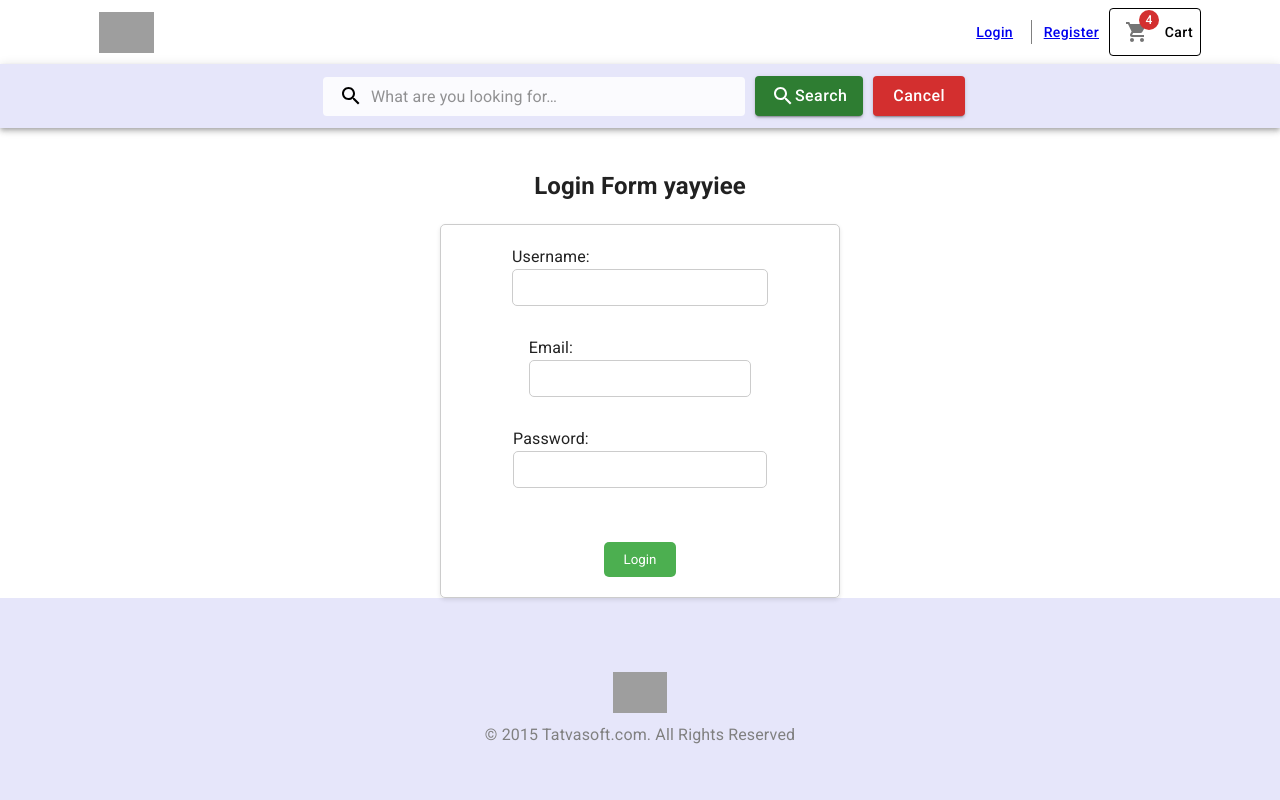
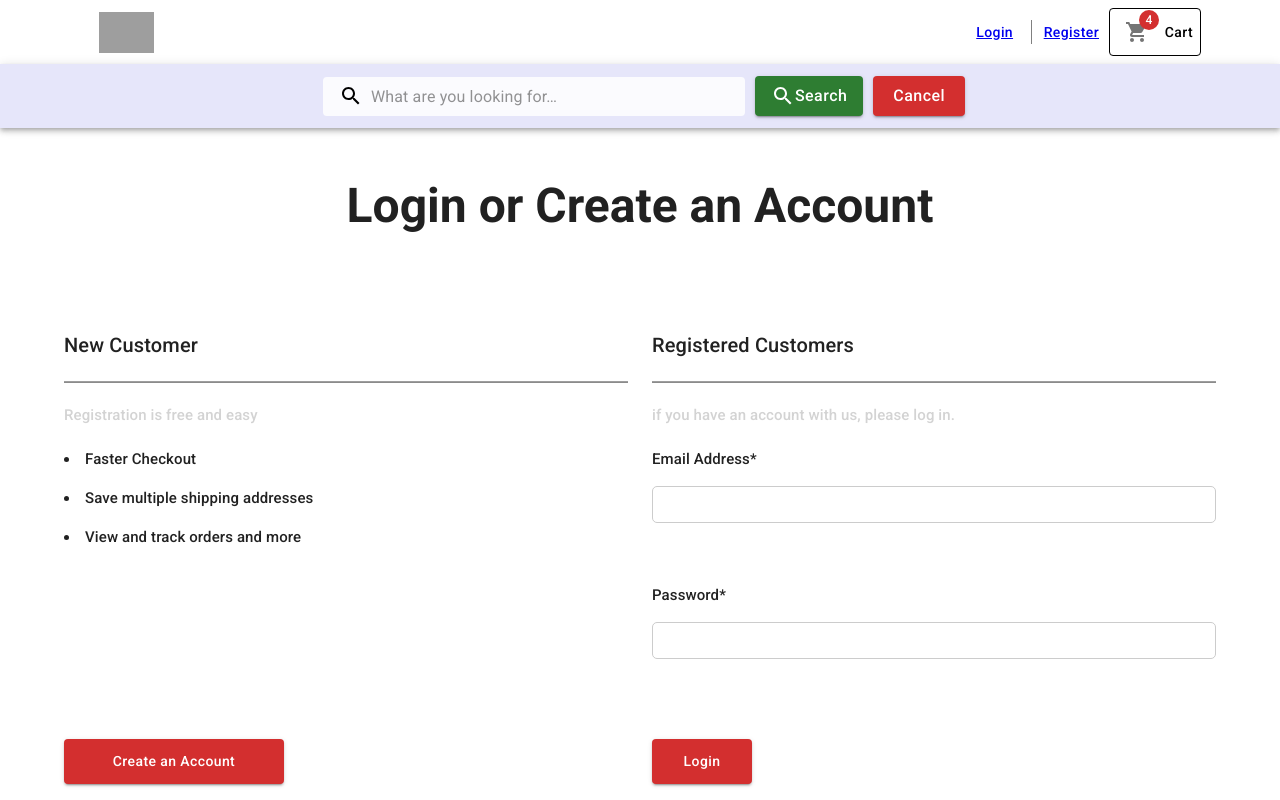
Before and after one commit to CHIRAGBCHAVDA/Tatva_Project, a React (Create React App) app: page /Login in a window 1280 px wide. Shown: the top 800 px of the page. Built offline with nearby package versions, Linux system fonts and the light colour scheme; grey boxes are pictures that could not be loaded.

Commit message:
created login page but validation and navigation from login to registration page is remaining

```diff
--- a/src/Components/LoginForm.js
+++ b/src/Components/LoginForm.js
@@ -1,5 +1,12 @@
 import React, { useState } from "react";
 import "./Title.css";
+import { Typography } from "@material-ui/core";
+import CssBaseline from "@mui/material/CssBaseline";
+import Box from "@mui/material/Box";
+import Container from "@mui/material/Container";
+import Grid from "@mui/material/Grid";
+import Divider from "@mui/material/Divider";
+import Button from "@mui/material/Button";
 
 const LoginForm = () => {
   const [uname, setUname] = useState("");
@@ -28,22 +35,180 @@ const LoginForm = () => {
   };
 
   return (
-    <div className="form-container">
-      <h2>Login Form yayyiee</h2>
-      <form onSubmit={handleForm}>
-        <label>
-          Username: <input type="text" value={uname} onChange={UnameChange} />
-        </label>
-        <label>
-          Email: <input type="email" value={mail} onChange={MailChange} />
-        </label>
+    // <div className="form-container">
+    //   <h2>Login Form yayyiee</h2>
+    //   <form onSubmit={handleForm}>
+    //     <label>
+    //       Username: <input type="text" value={uname} onChange={UnameChange} />
+    //     </label>
+    //     <label>
+    //       Email: <input type="email" value={mail} onChange={MailChange} />
+    //     </label>
 
-        <label>
-          Password: <input type="password" value={pwd} onChange={PwdChange} />
-        </label>
-        <br />
-        <button type="submit">Login</button>
-      </form>
+    //     <label>
+    //       Password: <input type="password" value={pwd} onChange={PwdChange} />
+    //     </label>
+    //     <br />
+    //     <button type="submit">Login</button>
+    //   </form>
+    // </div>
+
+    <div>
+      <React.Fragment>
+        <CssBaseline />
+        <Container fixed>
+          <Typography
+            variant="h3"
+            style={{
+              textAlign: "center",
+              paddingTop: "50px",
+              paddingBottom: "25px",
+              fontWeight: "bold",
+            }}
+          >
+            Login or Create an Account
+          </Typography>
+          <Box sx={{ width: "100%", paddingTop: "20px" }}>
+            <Grid
+              container
+              rowSpacing={1}
+              columnSpacing={{ xs: 1, sm: 2, md: 3 }}
+            >
+              <Grid item xs={6}>
+                <Typography
+                  variant="h6"
+                  style={{ paddingTop: "50px", paddingBottom: "20px" }}
+                >
+                  New Customer
+                </Typography>
+                <Divider sx={{ bgcolor: "grey.500", height: 2 }} />
+                <div style={{ fontSize: "15px" }}>
+                  <Typography
+                    variant="h6"
+                    style={{
+                      paddingTop: "20px",
+                      fontSize: "15px",
+                      color: "lightgray",
+                    }}
+                  >
+                    Registration is free and easy
+                  </Typography>
+
+                  <Typography
+                    variant="h6"
+                    style={{
+                      paddingTop: "20px",
+                      fontSize: "15px",
+                      paddingLeft: "0px",
+                    }}
+                  >
+                    <li>Faster Checkout</li>
+                  </Typography>
+
+                  <Typography
+                    variant="h6"
+                    style={{
+                      fontSize: "15px",
+                      paddingTop: "15px",
+                    }}
+                  >
+                    <li>Save multiple shipping addresses</li>
+                  </Typography>
+                  <Typography
+                    variant="h6"
+                    style={{
+                      paddingTop: "15px",
+                      paddingBottom: "190px",
+                      fontSize: "15px",
+                      paddingLeft: "0px",
+                    }}
+                  >
+                    <li>View and track orders and more</li>
+                  </Typography>
+                  <Button
+                    variant="contained"
+                    color="error"
+                    sx={{
+                      textTransform: "none",
+                      alignItems: "center",
+                      marginBottom: "80px",
+                    }}
+
+                    style={{height:"45px" , width:"220px"}}
+
+                  >
+                    Create an Account
+                  </Button>
+                </div>
+              </Grid>
+              <Grid item xs={6}>
+                <Typography
+                  variant="h6"
+                  style={{ paddingTop: "50px", paddingBottom: "20px" }}
+                >
+                  Registered Customers
+                </Typography>
+                <Divider sx={{ bgcolor: "grey.500", height: 2 }} />
+                <Typography
+                  variant="h6"
+                  style={{
+                    paddingTop: "20px",
+                    paddingBottom: "20px",
+                    fontSize: "15px",
+                    color: "lightgray",
+                  }}
+                >
+                  if you have an account with us, please log in.
+                </Typography>
+
+                <Grid>
+                  <label>
+                    <Typography
+                      variant="h6"
+                      style={{
+                        paddingBottom: "15px",
+                        fontSize: "15px",
+                      }}
+                    >
+                      Email Address*
+                    </Typography>
+                    <input type="text" />
+                  </label>
+                </Grid>
+
+                <Grid style={{ marginTop: "40px", marginBottom: "60px" }}>
+                  <label>
+                    <Typography
+                      variant="h6"
+                      style={{
+                        paddingBottom: "15px",
+                        fontSize: "15px",
+                      }}
+                    >
+                      Password*
+                    </Typography>
+                    <input type="email" />
+                  </label>
+                </Grid>
+                <Button
+                  variant="contained"
+                  color="error"
+                  sx={{
+                    textTransform: "none",
+                    alignItems: "center",
+                    marginBottom: "80px",
+                  }}
+
+                  style={{height:"45px" , width:"100px"}}
+
+                >
+                  Login
+                </Button>
+              </Grid>
+            </Grid>
+          </Box>
+        </Container>
+      </React.Fragment>
     </div>
   );
 };
--- a/src/Registration.js
+++ b/src/Registration.js
@@ -1,4 +1,4 @@
-import React from "react";
+import React, { useState } from "react";
 import { Typography } from "@material-ui/core";
 import CssBaseline from "@mui/material/CssBaseline";
 import Container from "@mui/material/Container";
@@ -9,7 +9,7 @@ import Paper from "@mui/material/Paper";
 import Box from "@mui/material/Box";
 import Button from "@mui/material/Button";
 
-function Registration() {
+const Registration = () => {
   const Item = styled(Paper)(({ theme }) => ({
     backgroundColor: theme.palette.mode === "dark" ? "#1A2027" : "#fff",
     ...theme.typography.body2,
@@ -18,6 +18,33 @@ function Registration() {
     color: theme.palette.text.secondary,
   }));
 
+  const [fname, setFname] = useState("");
+  const [lname, setLname] = useState("");
+  const [mail, setMail] = useState("");
+  const [pwd, setPwd] = useState("");
+  const [confirmPwd, setconfirmPwd] = useState("");
+
+  const handleFnameChange = (event) => {
+    setFname(event.target.value);
+  };
+
+  const handleLnameChange = (event) => {
+    setLname(event.target.value);
+  };
+
+  const handleMailChange = (event) => {
+    setMail(event.target.value);
+  };
+
+  const handleForm = (event) => {
+    event.preventDefault();
+
+    alert(`Username: ${fname} ${lname} \nEmail: ${mail} \nPassword: ${pwd}`);
+    setFname("");
+    setLname("");
+    setPwd("");
+    setMail("");
+  };
   return (
     <div>
       <React.Fragment>
@@ -29,7 +56,7 @@ function Registration() {
               textAlign: "center",
               paddingTop: "50px",
               paddingBottom: "25px",
-              fontWeight:"bold"
+              fontWeight: "bold",
             }}
           >
             Login or Create an Account
@@ -44,8 +71,8 @@ function Registration() {
           <div style={{ fontSize: "15px" }}>
             <Typography
               variant="h6"
-              color="secondary"
-              style={{ paddingTop: "20px", fontSize: "15px" }}
+
+              style={{ paddingTop: "20px", fontSize: "15px" , color:"gray"}}
             >
               Please enter the following information to create your account.
             </Typography>
@@ -59,22 +86,58 @@ function Registration() {
               >
                 <Grid item xs={6}>
                   <label>
-                    First Name*
-                    <input type="text" />
+                    <Typography
+                      variant="h6"
+                      style={{
+                        paddingBottom: "15px",
+                        fontSize: "15px",
+                      }}
+                    >
+                      First Name*
+                    </Typography>
+                    <input
+                      type="text"
+                      value={fname}
+                      onChange={handleFnameChange}
+                    />
                   </label>
                 </Grid>
                 <Grid item xs={6}>
                   <label>
-                    Last Name*
-                    <input type="text" />
+                    <Typography
+                      variant="h6"
+                      style={{
+                        paddingBottom: "15px",
+                        fontSize: "15px",
+                      }}
+                    >
+                      Last Name*
+                    </Typography>
+                    <input
+                      type="text"
+                      value={lname}
+                      onChange={handleLnameChange}
+                    />
                   </label>
                 </Grid>
               </Grid>
 
               <Grid item xs={12} style={{ marginBottom: "10px" }}>
                 <label>
-                  Email*
-                  <input type="email" />
+                  <Typography
+                    variant="h6"
+                    style={{
+                      paddingBottom: "15px",
+                      fontSize: "15px",
+                    }}
+                  >
+                    Email*
+                  </Typography>
+                  <input
+                    type="email"
+                    value={mail}
+                    onChange={handleMailChange}
+                  />
                 </label>
               </Grid>
             </Box>
@@ -96,23 +159,50 @@ function Registration() {
             >
               <Grid item xs={6}>
                 <label>
-                  Password*
+                  <Typography
+                    variant="h6"
+                    style={{
+                      paddingBottom: "15px",
+                      fontSize: "15px",
+                    }}
+                  >
+                    Password*
+                  </Typography>
                   <input type="password" />
                 </label>
               </Grid>
               <Grid item xs={6}>
                 <label>
-                  Confirm Password*
+                  <Typography
+                    variant="h6"
+                    style={{
+                      paddingBottom: "15px",
+                      fontSize: "15px",
+                    }}
+                  >
+                    Confirm Password*
+                  </Typography>
                   <input type="password" />
                 </label>
               </Grid>
             </Grid>
           </div>
-          <Button variant="contained" color="error" sx={{textTransform:"none", alignItems:"center", marginBottom:"80px"}}>Register</Button>
+          <Button
+            variant="contained"
+            color="error"
+            sx={{
+              textTransform: "none",
+              alignItems: "center",
+              marginBottom: "80px",
+            }}
+            onClick={handleForm}
+          >
+            Register
+          </Button>
         </Container>
       </React.Fragment>
     </div>
   );
-}
+};
 
 export default Registration;
```
Also changed, not shown: src/App.js (+3 -4 lines), src/Footer.js (+19 -12 lines), src/Login.js (deleted, +0 -34 lines).
